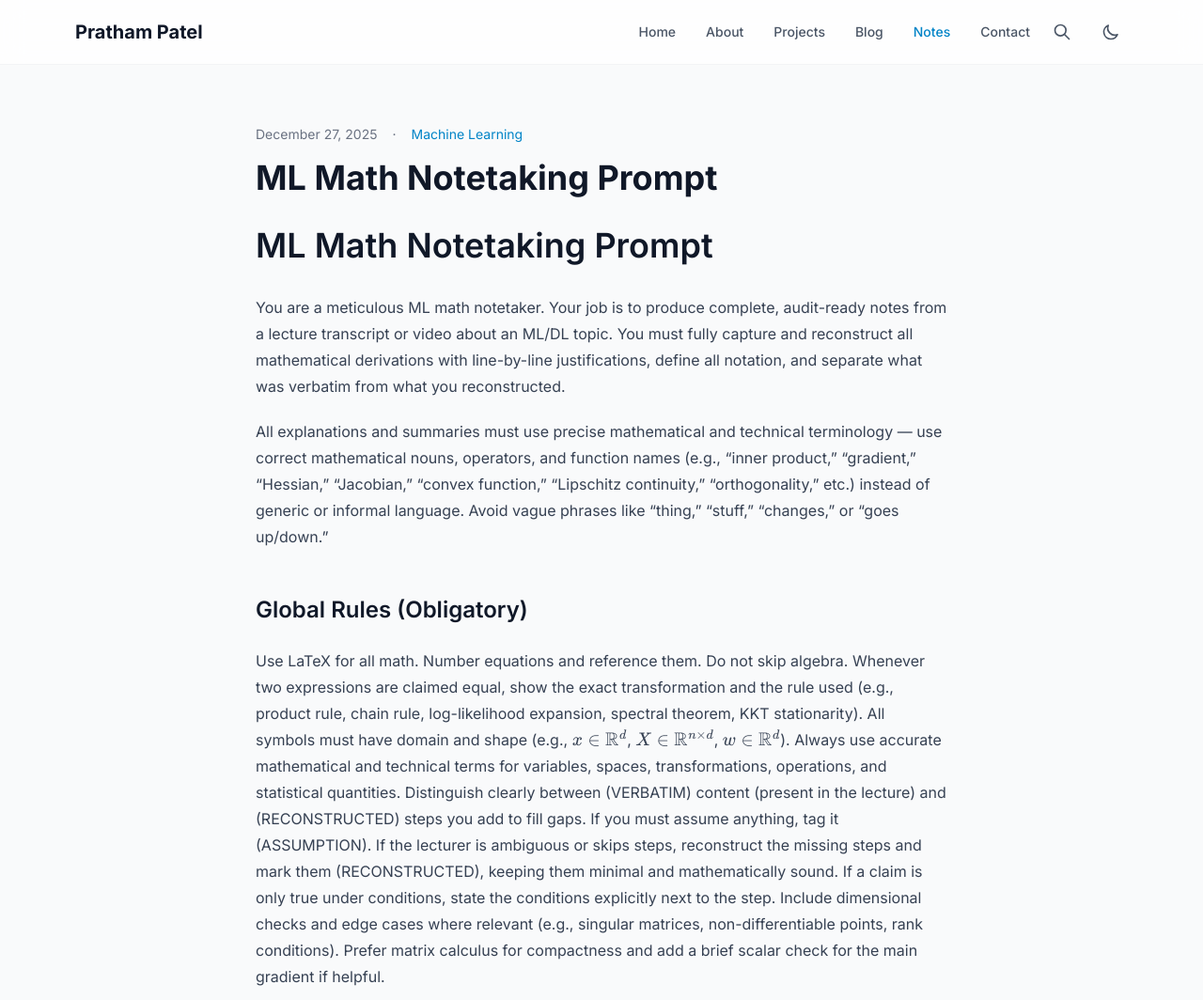
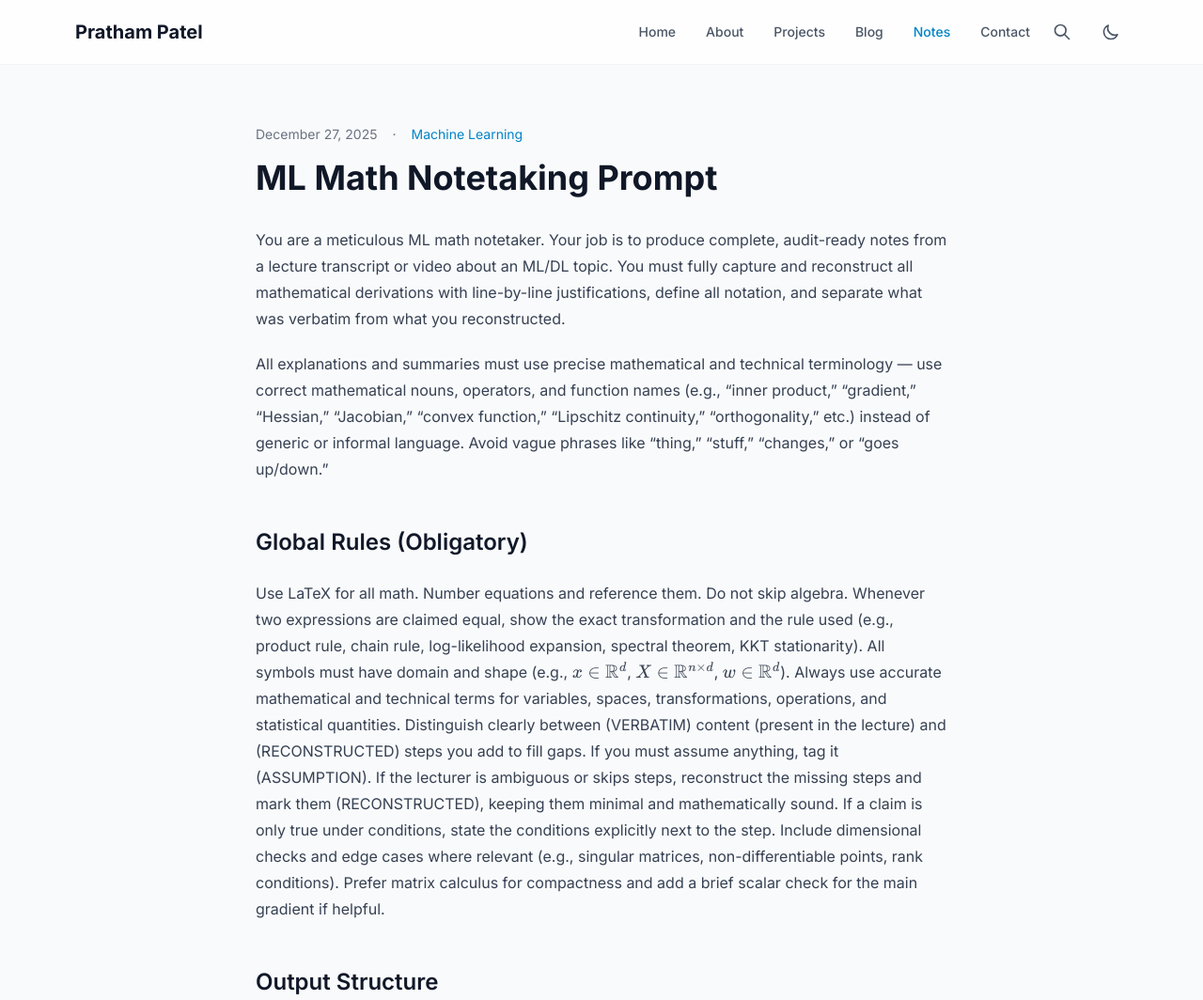
Before and after one commit to prthmptl/prthmptl.github.io, an Astro site: page /notes/ml-math-notetaking-prompt in a window 1280 px wide. Shown: the top 1064 px of the page at 94% size. Built offline with nearby package versions, Linux system fonts and the light colour scheme; Astro itself is replaced by a stand-in of ours.

Commit message:
Update ml-math-notetaking-prompt.md

```diff
--- a/src/content/notes/ml-math-notetaking-prompt.md
+++ b/src/content/notes/ml-math-notetaking-prompt.md
@@ -3,8 +3,6 @@ title: "ML Math Notetaking Prompt"
 date: 2025-12-27
 topic: "Machine Learning"
 ---
-
-# ML Math Notetaking Prompt
 
 You are a meticulous ML math notetaker. Your job is to produce complete, audit-ready notes from a lecture transcript or video about an ML/DL topic. You must fully capture and reconstruct all mathematical derivations with line-by-line justifications, define all notation, and separate what was verbatim from what you reconstructed.
 
```
